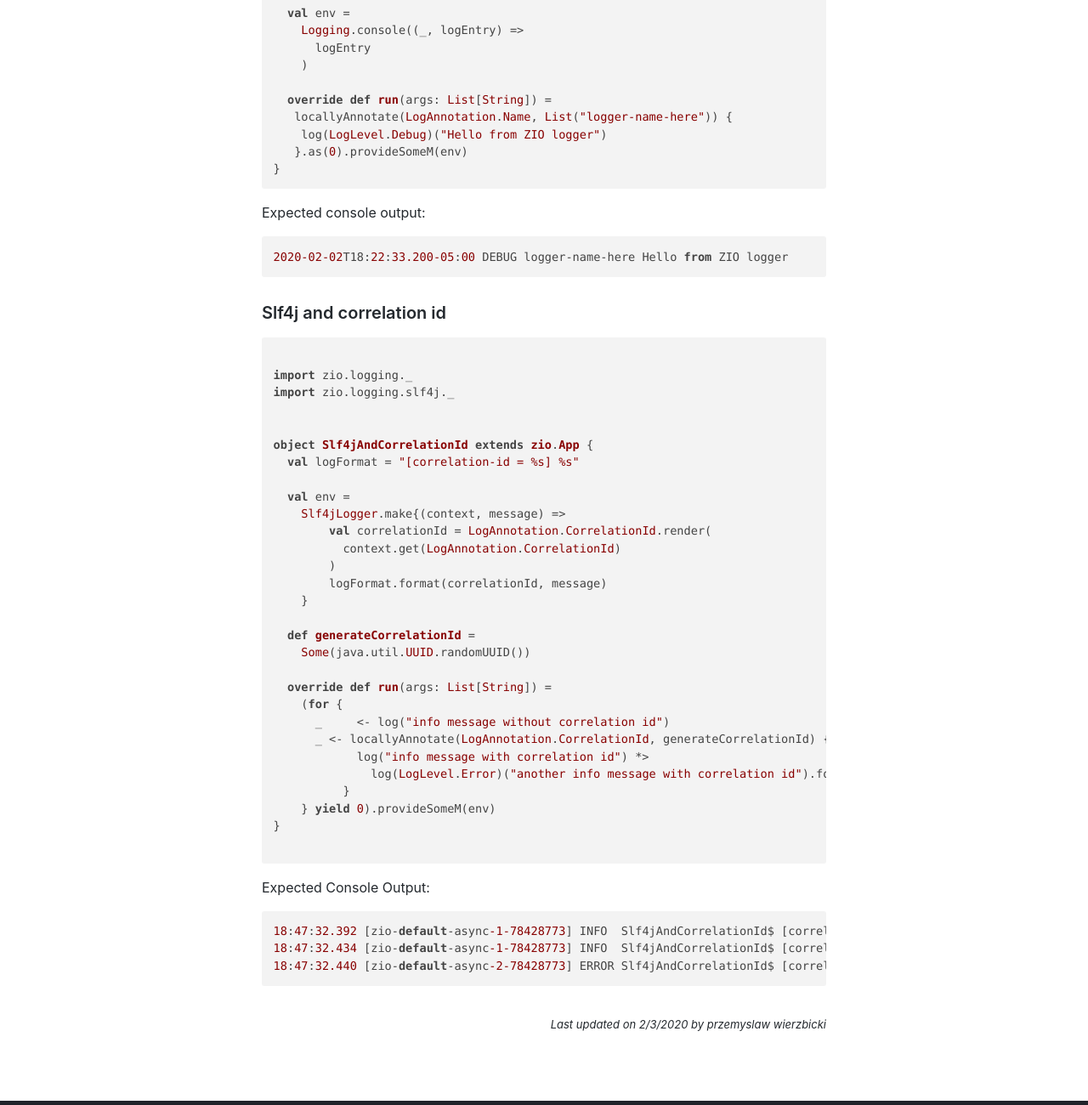
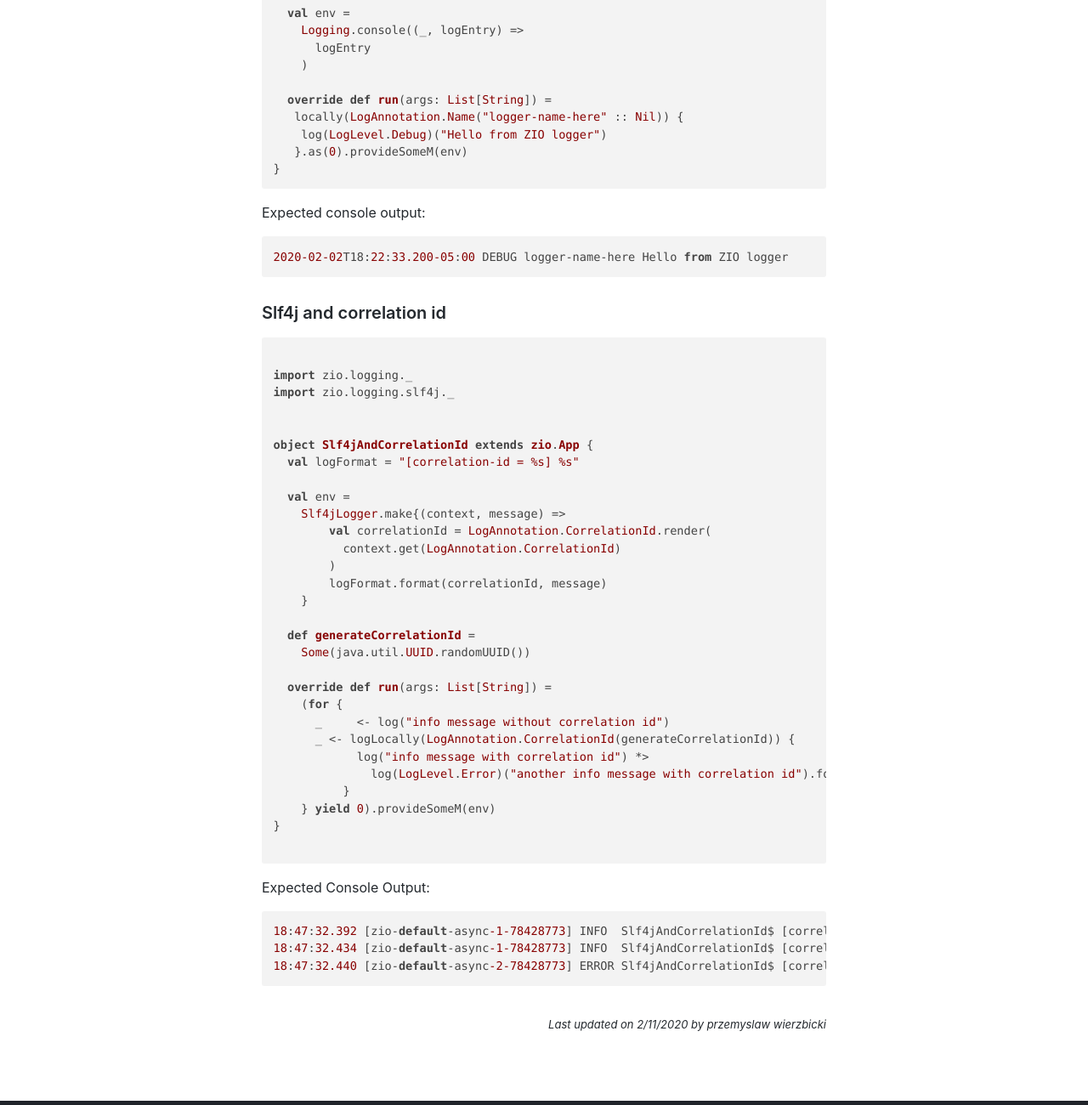
Before and after one commit to zio/zio-logging, a plain HTML site: page docs/overview/overview_index.html in a window 1280 px wide. Shown: the part 2840-4140 px from the top of the page at 85% size. Drawn offline with nearby package versions, Linux system fonts and the light colour scheme; a script that the page names is missing.

Commit message:
Deploy website
Deploy website version based on 8a51cd44f5c616332b9f7b3ed76145d5032189ac

```diff
--- a/docs/overview/overview_index.html
+++ b/docs/overview/overview_index.html
@@ -171,7 +171,7 @@ locallyAnnotate(<span class="hljs-type">LogAnnatation</span>.<span class="hljs-t
     )
 
   <span class="hljs-keyword">override</span> <span class="hljs-function"><span class="hljs-keyword">def</span> <span class="hljs-title">run</span></span>(args: <span class="hljs-type">List</span>[<span class="hljs-type">String</span>]) =
-   locallyAnnotate(<span class="hljs-type">LogAnnotation</span>.<span class="hljs-type">Name</span>, <span class="hljs-type">List</span>(<span class="hljs-string">"logger-name-here"</span>)) {
+   locally(<span class="hljs-type">LogAnnotation</span>.<span class="hljs-type">Name</span>(<span class="hljs-string">"logger-name-here"</span> :: <span class="hljs-type">Nil</span>)) {
     log(<span class="hljs-type">LogLevel</span>.<span class="hljs-type">Debug</span>)(<span class="hljs-string">"Hello from ZIO logger"</span>)
    }.as(<span class="hljs-number">0</span>).provideSomeM(env)
 }
@@ -202,7 +202,7 @@ locallyAnnotate(<span class="hljs-type">LogAnnatation</span>.<span class="hljs-t
   <span class="hljs-keyword">override</span> <span class="hljs-function"><span class="hljs-keyword">def</span> <span class="hljs-title">run</span></span>(args: <span class="hljs-type">List</span>[<span class="hljs-type">String</span>]) =
     (<span class="hljs-keyword">for</span> {
       _     &lt;- log(<span class="hljs-string">"info message without correlation id"</span>)
-      _ &lt;- locallyAnnotate(<span class="hljs-type">LogAnnotation</span>.<span class="hljs-type">CorrelationId</span>, generateCorrelationId) {
+      _ &lt;- logLocally(<span class="hljs-type">LogAnnotation</span>.<span class="hljs-type">CorrelationId</span>(generateCorrelationId)) {
             log(<span class="hljs-string">"info message with correlation id"</span>) *&gt;
               log(<span class="hljs-type">LogLevel</span>.<span class="hljs-type">Error</span>)(<span class="hljs-string">"another info message with correlation id"</span>).fork
           }
@@ -215,4 +215,4 @@ locallyAnnotate(<span class="hljs-type">LogAnnatation</span>.<span class="hljs-t
 <span class="hljs-number">18</span>:<span class="hljs-number">47</span>:<span class="hljs-number">32.434</span> [zio-<span class="hljs-keyword">default</span>-async<span class="hljs-number">-1</span><span class="hljs-number">-78428773</span>] INFO  Slf4jAndCorrelationId$ [correlation-id = <span class="hljs-number">9</span>da4b9be<span class="hljs-number">-9e27</span><span class="hljs-number">-4</span>af6-b687-d96851ab15f1] info message with correlation id
 <span class="hljs-number">18</span>:<span class="hljs-number">47</span>:<span class="hljs-number">32.440</span> [zio-<span class="hljs-keyword">default</span>-async<span class="hljs-number">-2</span><span class="hljs-number">-78428773</span>] ERROR Slf4jAndCorrelationId$ [correlation-id = <span class="hljs-number">9</span>da4b9be<span class="hljs-number">-9e27</span><span class="hljs-number">-4</span>af6-b687-d96851ab15f1] another info message with correlation id
 </code></pre>
-</span></div></article></div><div class="docLastUpdate"><em>Last updated on 2/3/2020 by przemyslaw wierzbicki</em></div><div class="docs-prevnext"></div></div></div><nav class="onPageNav"><ul class="toc-headings"><li><a href="#installation">Installation</a></li><li><a href="#logger-interface">Logger Interface</a><ul class="toc-headings"><li><a href="#logger-context">Logger Context</a></li></ul></li><li><a href="#examples">Examples</a><ul class="toc-headings"><li><a href="#simple-console-log">Simple console log</a></li><li><a href="#logger-name-and-log-level">Logger Name and Log Level</a></li><li><a href="#slf4j-and-correlation-id">Slf4j and correlation id</a></li></ul></li></ul></nav></div><footer class="nav-footer" id="footer"><section class="sitemap"><a href="/zio-logging/" class="nav-home"><img src="/zio-logging/img/sidebar_brand2x.png" alt="ZIO logging"/></a><div><h5>GitHub</h5><a class="github-button" href="https://github.com/zio/zio-logging" data-icon="octicon-star" data-count-href="/zio/zio-logging/stargazers" data-show-count="true" data-count-aria-label="# stargazers on GitHub" aria-label="Star this project on GitHub">Star</a></div><div><h5>Chat with us on Discord</h5><a href="https://discord.gg/2ccFBr4"><img src="/zio-logging/img/discord.png" width="120" alt="discord"/></a></div></section><section class="copyright">Copyright © 2020 ZIO Maintainers</section></footer></div></body></html>
+</span></div></article></div><div class="docLastUpdate"><em>Last updated on 2/11/2020 by przemyslaw wierzbicki</em></div><div class="docs-prevnext"></div></div></div><nav class="onPageNav"><ul class="toc-headings"><li><a href="#installation">Installation</a></li><li><a href="#logger-interface">Logger Interface</a><ul class="toc-headings"><li><a href="#logger-context">Logger Context</a></li></ul></li><li><a href="#examples">Examples</a><ul class="toc-headings"><li><a href="#simple-console-log">Simple console log</a></li><li><a href="#logger-name-and-log-level">Logger Name and Log Level</a></li><li><a href="#slf4j-and-correlation-id">Slf4j and correlation id</a></li></ul></li></ul></nav></div><footer class="nav-footer" id="footer"><section class="sitemap"><a href="/zio-logging/" class="nav-home"><img src="/zio-logging/img/sidebar_brand2x.png" alt="ZIO logging"/></a><div><h5>GitHub</h5><a class="github-button" href="https://github.com/zio/zio-logging" data-icon="octicon-star" data-count-href="/zio/zio-logging/stargazers" data-show-count="true" data-count-aria-label="# stargazers on GitHub" aria-label="Star this project on GitHub">Star</a></div><div><h5>Chat with us on Discord</h5><a href="https://discord.gg/2ccFBr4"><img src="/zio-logging/img/discord.png" width="120" alt="discord"/></a></div></section><section class="copyright">Copyright © 2020 ZIO Maintainers</section></footer></div></body></html>
```
